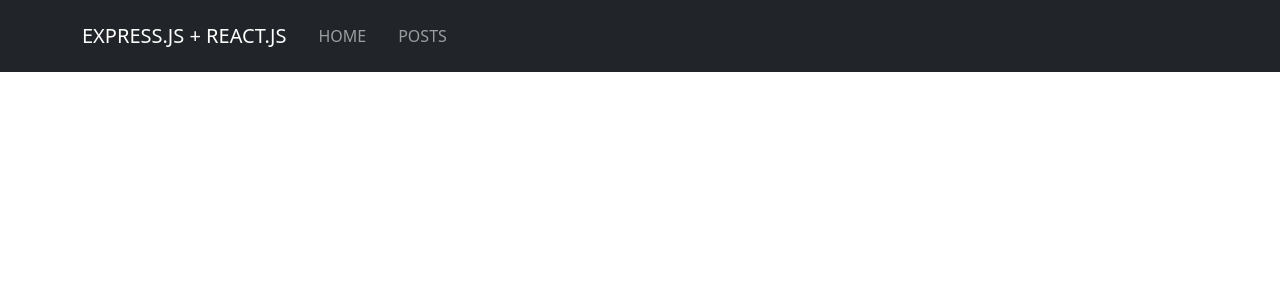
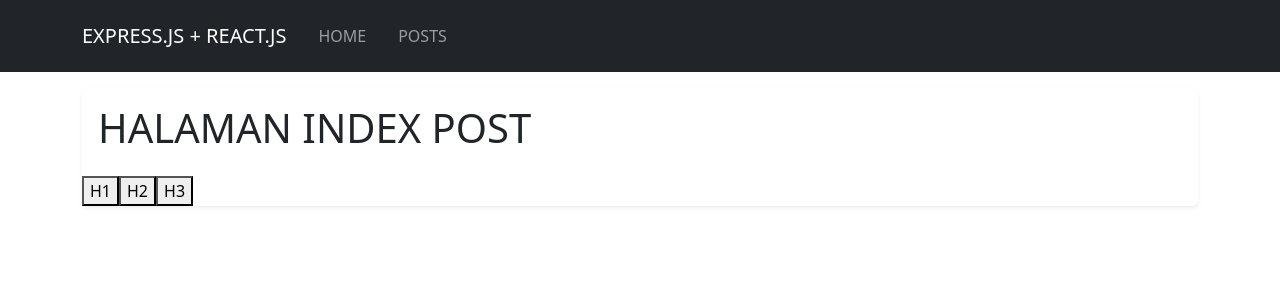
Before and after one commit to rpl-yaso-2324/express-react-api, a React (Vite) app: page /posts in a window 1280 px wide. Shown: the top 300 px of the page. Built offline with nearby package versions, Linux system fonts and the light colour scheme.

Commit message:
membuat state ukuran

```diff
--- a/src/App.jsx
+++ b/src/App.jsx
@@ -11,9 +11,9 @@ function App () {
       <Routes>
         <Route path="/" element={<Layout />}>
          <Route index element={<Home />}/>
-         <Route path="/posts" component={<IndexPost/>} />
-         <Route path="/posts/create" component={<CreatePost/>} />
-         <Route path="/posts/edit/:id" component={<EditPost/>} />
+         <Route path="/posts" element={<IndexPost/>} />
+         <Route path="/posts/create" element={<CreatePost/>} />
+         <Route path="/posts/edit/:id" element={<EditPost/>} />
         </Route>
       </Routes>
     </BrowserRouter>
--- a/src/components/pages/posts/CreatePost.jsx
+++ b/src/components/pages/posts/CreatePost.jsx
@@ -1,7 +1,7 @@
-//import component Bootstrap React
+///import component Bootstrap React
 import { Card, Container, Row, Col } from "react-bootstrap";
 
-function CreatePosts() {
+function CreatePost() {
 	return (
 		<Container className="mt-3">
 			<Row>
@@ -15,4 +15,4 @@ function CreatePosts() {
 	);
 }
 
-export default CreatePosts;
+export default CreatePost;
--- a/src/components/pages/posts/EditPost.jsx
+++ b/src/components/pages/posts/EditPost.jsx
@@ -1,7 +1,7 @@
 //import component Bootstrap React
 import { Card, Container, Row, Col } from "react-bootstrap";
 
-function EditPosts() {
+function EditPost() {
 	return (
 		<Container className="mt-3">
 			<Row>
@@ -15,4 +15,4 @@ function EditPosts() {
 	);
 }
 
-export default EditPosts;
+export default EditPost;
--- a/src/components/pages/posts/IndexPost.jsx
+++ b/src/components/pages/posts/IndexPost.jsx
@@ -1,20 +1,40 @@
 //import component Bootstrap React
-import { Card, Container, Row, Col } from "react-bootstrap";
+import { Card, Container, Row, Col } from 'react-bootstrap';
 
-//import axios
-//import axios from 'axios';
+import React, { useState } from 'react';
 
-function IndexPosts() {
-//   const [warna1, setWarna1] = useState("Merah");
-//   const [warna2, setWarna2] = useState("Kuning");
-//   const [warna3, setWarna3] = useState("Hijau");
+function IndexPost() {
+	const [ukuran, setUkuran] = useState('h1');
 
+	const UkuranH1 = () => {
+		setUkuran('h1');
+	};
+
+	const UkuranH2 = () => {
+		setUkuran('h2');
+	};
+
+	const UkuranH3 = () => {
+		setUkuran('h3');
+	};
     return (
         <Container className="mt-3">
             <Row>
                 <Col md="{12}">
                     <Card className="border-0 rounded shadow-sm">
-						<Card.Body>HALAMAN INDEX POST</Card.Body>
+                        <Card.Body className={`${ukuran}`}>
+                            HALAMAN INDEX POST
+                        </Card.Body>
+    <div>
+      {Element === 'h1' && <h1>Ini Ukuran H1</h1>}
+      {Element === 'h2' && <h2>Ini Ukuran H2</h2>}
+      {Element === 'h3' && <h3>Ini Ukuran H3</h3>}
+      <button onClick={()=>UkuranH1()}>H1</button>
+      <button onClick={()=>UkuranH2()}>H2</button>
+      <button onClick={()=>UkuranH3()}>H3</button>
+    </div>
+
+
                     </Card>
                 </Col>
             </Row>
@@ -22,4 +42,4 @@ function IndexPosts() {
     );
 }
 
-export default IndexPosts;
+export default IndexPost;
```
Lines whose indentation alone changed are shown as unchanged.
